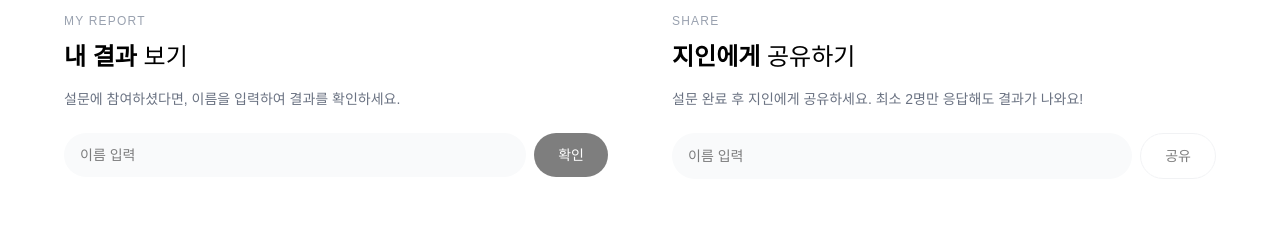
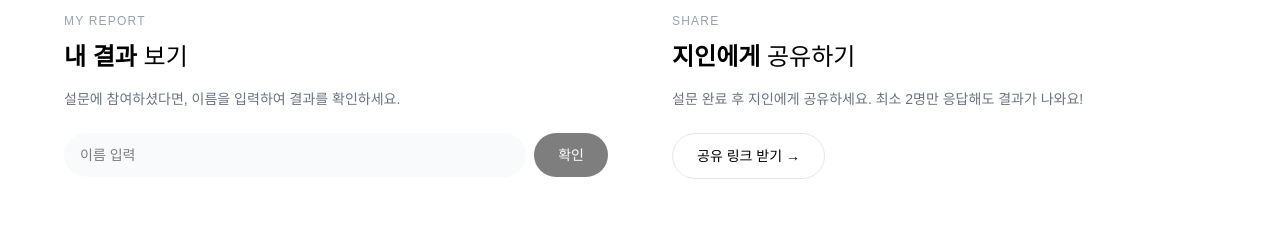
Before and after one commit to Lennoner/self-narrative, a Next.js app: page / in a window 1280 px wide. Shown: the part 900-1129 px from the top of the page. Built offline with nearby package versions, Linux system fonts and the light colour scheme.

Commit message:
refactor: 랜딩 공유 섹션 단순화 - /share-link 버튼으로 변경

```diff
--- a/src/app/page.tsx
+++ b/src/app/page.tsx
@@ -7,43 +7,13 @@ import { useRouter } from 'next/navigation';
 export default function Home() {
   const router = useRouter();
   const [searchName, setSearchName] = useState('');
-  const [shareName, setShareName] = useState('');
   const [isSearching, setIsSearching] = useState(false);
-  const [isSharing, setIsSharing] = useState(false);
-  const [shareError, setShareError] = useState('');
 
   const handleSearchResult = (e: React.FormEvent) => {
     e.preventDefault();
     if (searchName.trim()) {
       setIsSearching(true);
       router.push(`/report?name=${encodeURIComponent(searchName.trim())}`);
-    }
-  };
-
-  const handleGoToShare = async (e: React.FormEvent) => {
-    e.preventDefault();
-    if (!shareName.trim()) return;
-
-    setIsSharing(true);
-    setShareError('');
-
-    try {
-      const response = await fetch('/api/auth', {
-        method: 'POST',
-        headers: { 'Content-Type': 'application/json' },
-        body: JSON.stringify({ name: shareName.trim(), step: 'check-name' }),
-      });
-      const data = await response.json();
-
-      if (data.exists) {
-        router.push(`/share?name=${encodeURIComponent(shareName.trim())}`);
-      } else {
-        setShareError('해당 이름으로 설문 기록이 없어요. 먼저 설문에 참여해주세요!');
-        setIsSharing(false);
-      }
-    } catch {
-      setShareError('오류가 발생했습니다. 다시 시도해주세요.');
-      setIsSharing(false);
     }
   };
 
@@ -153,33 +123,12 @@ export default function Home() {
               <p className="text-sm text-gray-500 mb-6">
                 설문 완료 후 지인에게 공유하세요. 최소 2명만 응답해도 결과가 나와요!
               </p>
-              <form onSubmit={handleGoToShare} className="flex flex-col gap-3">
-                <div className="flex gap-2">
-                  <input
-                    type="text"
-                    value={shareName}
-                    onChange={(e) => {
-                      setShareName(e.target.value);
-                      setShareError('');
-                    }}
-                    placeholder="이름 입력"
-                    disabled={isSharing}
-                    className="flex-1 px-4 py-3 bg-gray-50 rounded-full text-sm focus:outline-none focus:ring-2 focus:ring-gray-200 transition-all disabled:opacity-50"
-                  />
-                  <button
-                    type="submit"
-                    disabled={isSharing || !shareName.trim()}
-                    className="px-6 py-3 bg-white text-black text-sm font-medium rounded-full border border-gray-200 hover:border-gray-400 transition-all disabled:opacity-50 disabled:cursor-not-allowed"
-                  >
-                    {isSharing ? '확인 중...' : '공유'}
-                  </button>
-                </div>
-                {shareError && (
-                  <p className="text-xs text-red-500 bg-red-50 px-3 py-2 rounded-lg">
-                    {shareError}
-                  </p>
-                )}
-              </form>
+              <Link
+                href="/share-link"
+                className="inline-block px-6 py-3 bg-white text-black text-sm font-medium rounded-full border border-gray-200 hover:border-gray-400 transition-all"
+              >
+                공유 링크 받기 →
+              </Link>
             </div>
           </div>
         </div>
```
